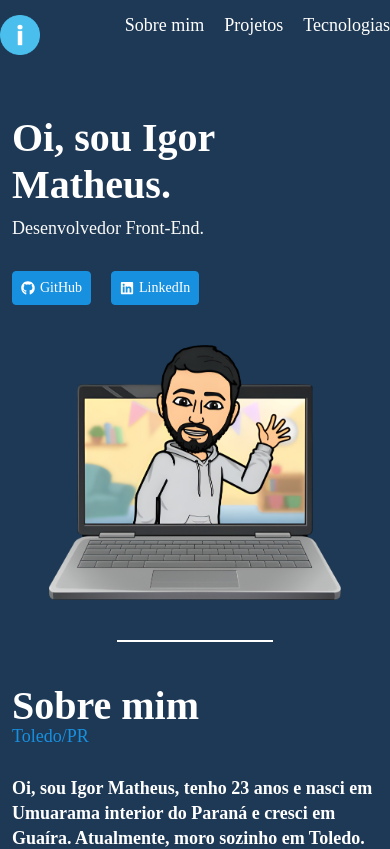
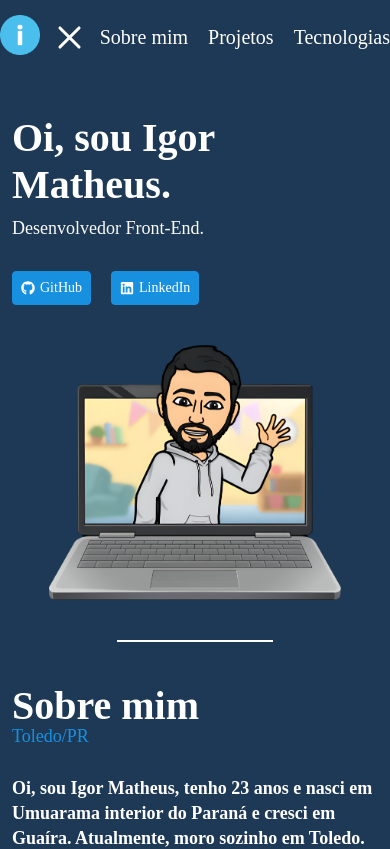
Before and after one commit to Igor713/igordeveloper, a React (Vite) app: page / in a window 390 px wide. Shown: the top 849 px of the page. Built offline with nearby package versions, Linux system fonts and the light colour scheme.

Commit message:
Criado botáo toggle menu mobile

```diff
--- a/src/components/Header/index.jsx
+++ b/src/components/Header/index.jsx
@@ -1,15 +1,24 @@
 import Menu from "../Menu";
-
 import './styles.sass';
-
 import Brand from '../../assets/icon/letter-i.png';
+import { useState } from "react";
 
 const Header = () => {
+
+    const [isActive, setIsActive] = useState(false);
+
+    const handleClick = (e) => {
+        setIsActive(current => !current);
+    }
+
     return (
         <header>
             <div className="header-container">
                 <div className="brand">
                     <img src={Brand} alt="Logo" />
+                </div>
+                <div className={isActive ? 'header-mobile-btn' : 'header-mobile-btn open'} onClick={handleClick}>
+                    <div className="menu-btn"></div>
                 </div>
                 <div className="header-navigation">
                     <Menu
--- a/src/components/Header/styles.sass
+++ b/src/components/Header/styles.sass
@@ -7,6 +7,7 @@ header
         max-width: variables.$standard-container
         margin: 0 auto
         display: flex
+        align-items: center
         padding: 15px 0
         justify-content: space-between
 
@@ -15,6 +16,9 @@ header
                 width: 100%
                 max-width: 40px
                 height: auto
+
+        .header-mobile-btn
+            display: none
 
         .header-navigation
             .header-nav
@@ -27,7 +31,7 @@ header
                             color: variables.$secundary-color
                             display: inline-block
                             position: relative
-                            font-size: 18px
+                            font-size: 20px
                             &::before
                                 content: ""
                                 transition: .5s
@@ -44,3 +48,75 @@ header
                                     background-color: #f5f5f5
                                     width: 100%
                                     transition: .5s
+
+@media (max-width: 768px)
+    header
+        background: variables.$primary-color
+        .header-container
+            max-width: variables.$standard-container
+            margin: 0 auto
+            display: flex
+            align-items: center
+            padding: 15px 0
+            justify-content: space-between
+
+            .brand
+                img
+                    width: 100%
+                    max-width: 40px
+                    height: auto
+
+            .header-mobile-btn
+                position: relative
+                display: flex
+                justify-content: center
+                align-items: center
+                width: 40px
+                height: 40px
+                transition: all .5s ease-in-out
+                .menu-btn
+                    width: 30px
+                    height: 3px
+                    background: variables.$secundary-color
+                    border-radius: 5px
+                    transition: all .5s ease-in-out
+
+                    &::after,
+                    &::before
+                        content: ''
+                        position: absolute
+                        width: 30px
+                        height: 3px
+                        background: variables.$secundary-color
+                        border-radius: 5px
+                        transition: all .5s ease-in-out
+
+                    &::after
+                        transform: translateY(-16px)
+
+                    &::before
+                        transform: translateY(16px)
+
+                &.open
+                    .menu-btn
+                        transform: translateX(-50px)
+                        background: transparent
+
+                        &::before
+                            transform: rotate(45deg) translate(35px, -35px)
+
+                        &::after
+                            transform: rotate(-45deg) translate(35px, 35px)
+
+            .header-navigation
+                .header-nav
+                    ul
+                        display: flex
+                        width: 100%
+                        gap: 20px
+                        li
+                            a
+                                color: variables.$secundary-color
+                                display: inline-block
+                                position: relative
+                                font-size: 20px
```
